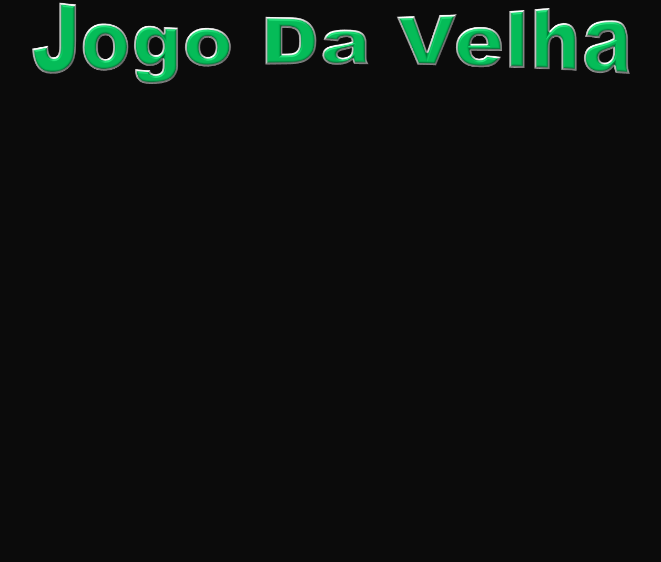
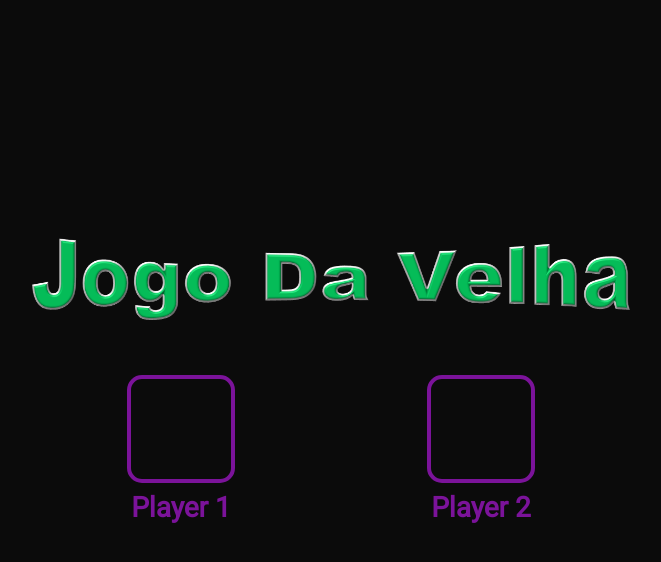
Before and after one commit to AdAntonio07/Ad-Jogo-Da-Velha, a Next.js app: page /SelectPlayer in a window 1280 px wide. Shown: the top 562 px of the page, without its empty margins (309-970 px from the left). Built offline with nearby package versions, Linux system fonts and the light colour scheme.

Commit message:
Criado ChosenPlayer

```diff
--- a/pages/SelectPlayer.jsx
+++ b/pages/SelectPlayer.jsx
@@ -1,7 +1,16 @@
+import styled from 'styled-components'
+
 import GameTitle from '../src/components/gameTitle/GameTitle'
+import ChosenPlayer from '../src/components/selectPage/chosenPlayer/ChosenPlayer'
+import Container from '../src/components/selectPage/Container'
 
 function SelectPlayer() {
-  return <GameTitle />
+  return (
+    <Container>
+      <GameTitle />
+      <ChosenPlayer />
+    </Container>
+  )
 }
 
 export default SelectPlayer
--- a/src/components/gameTitle/GameTitle.jsx
+++ b/src/components/gameTitle/GameTitle.jsx
@@ -1,18 +1,10 @@
-import styled from 'styled-components'
-
 import Icon from '../icon/Icon'
-
-const StyledTitle = styled.div`
-  display: flex;
-  justify-content: center;
-  align-items: center;
-`
 
 function GameTitle() {
   return (
-    <StyledTitle>
+    <>
       <Icon iconName="Title" size="600px" />
-    </StyledTitle>
+    </>
   )
 }
 
--- /dev/null
+++ b/src/components/selectPage/Container.jsx
@@ -0,0 +1,22 @@
+import styled from 'styled-components'
+
+const StyledContainer = styled.div`
+  height: 100vh;
+  display: flex;
+  justify-content: center;
+  align-items: center;
+`
+const StyledChildren = styled.div`
+  max-width: 600px;
+  width: 100%;
+`
+
+function Container({ children }) {
+  return (
+    <StyledContainer>
+      <StyledChildren>{children}</StyledChildren>
+    </StyledContainer>
+  )
+}
+
+export default Container
--- a/src/components/selectPage/chosenPlayer/ChosenPlayer.jsx
+++ b/src/components/selectPage/chosenPlayer/ChosenPlayer.jsx
@@ -1,9 +1,35 @@
 import styled from 'styled-components'
 
-const BoxChosen = styled.div``
+import Square from '../../square/Square'
+import H3 from '../../typography/h3'
+
+const AlignChosen = styled.div`
+  display: flex;
+  justify-content: space-around;
+  margin: 40px 0;
+`
+
+const BoxSelect = styled.div`
+  text-align: center;
+`
+
+const TextAlign = styled(H3)`
+  padding-top: 8px;
+`
 
 function ChosenPlayer() {
-  return
+  return (
+    <AlignChosen>
+      <BoxSelect>
+        <Square size="100px" />
+        <TextAlign>Player 1</TextAlign>
+      </BoxSelect>
+      <BoxSelect>
+        <Square size="100px" />
+        <TextAlign>Player 2</TextAlign>
+      </BoxSelect>
+    </AlignChosen>
+  )
 }
 
 export default ChosenPlayer
--- /dev/null
+++ b/src/components/square/Square.jsx
@@ -0,0 +1,11 @@
+import styled from 'styled-components'
+
+const Square = styled.div`
+  width: ${(props) => props.size || '70px'};
+  height: ${(props) => props.size || '70px'};
+  border: 4px solid;
+  border-color: ${(props) => props.theme.colors.purple};
+  border-radius: 15px;
+`
+
+export default Square
--- /dev/null
+++ b/src/components/typography/H3.jsx
@@ -0,0 +1,9 @@
+import styled from 'styled-components'
+
+const H3 = styled.h3`
+  color: ${(props) => props.theme.colors.purple};
+  font-size: 28px;
+  font-weight: bolder;
+`
+
+export default H3
--- a/src/theme.js
+++ b/src/theme.js
@@ -1,7 +1,8 @@
 const theme = {
   colors: {
     backgroud: '#0b0b0b',
-    green: '#05BC58'
+    green: '#05BC58',
+    purple: '#7b139a',
   }
 }
 
```
